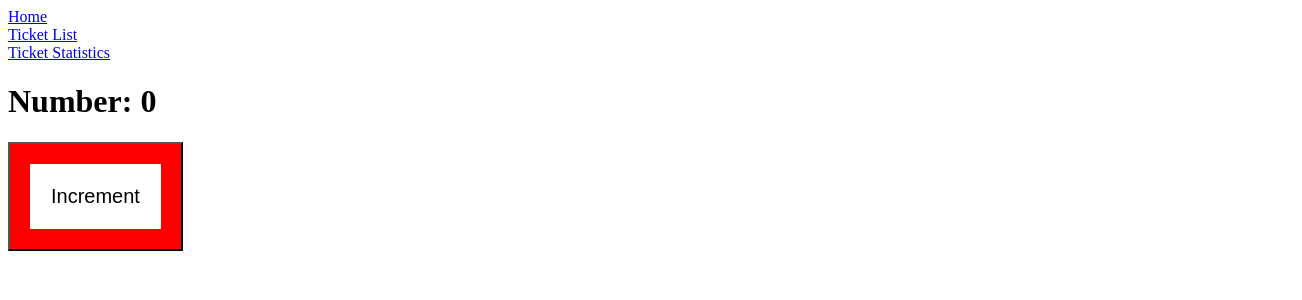
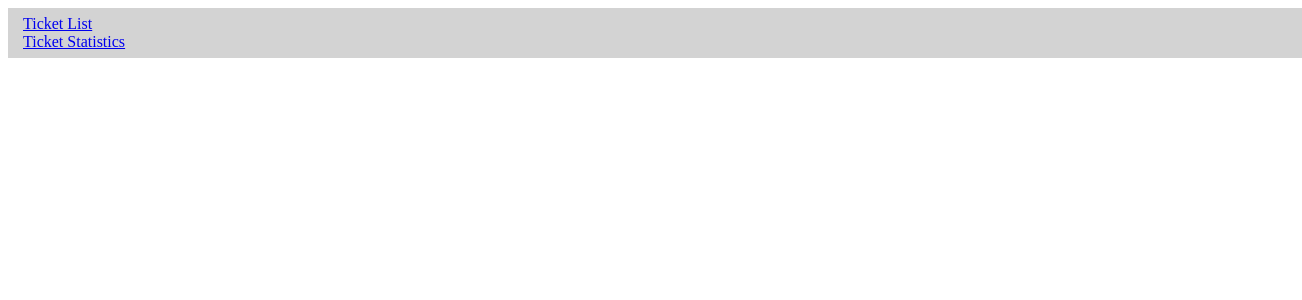
Before and after one commit to Aknar03/dashboard, a React app: page / in a window 1280 px wide. Shown: the top 300 px of the page, 1302 px wide, since content can reach past the window. Built offline with nearby package versions, Linux system fonts and the light colour scheme.

Commit message:
feat: add basic navigation chore: install Redux Toolkit, React Query and uuid

```diff
--- a/src/API/router/AppRouter.tsx
+++ b/src/API/router/AppRouter.tsx
@@ -8,7 +8,6 @@ import App from '../../components/App';
 // Компонент маршрутов
 const AppRoutes = () => (
     <Routes>
-        <Route path="/" element={<App />} />ы
         <Route
             path="ticketList"
             element={
--- a/src/components/App.module.scss
+++ /dev/null
@@ -1,11 +0,0 @@
-.button {
-    background-color: red;
-    padding: 20px;
-    span {
-        display: block;
-        background-color: white;
-        font-size: 20px;
-        padding: 20px;
-        border: 1px solid white;
-    }
-}
--- a/src/components/App.tsx
+++ b/src/components/App.tsx
@@ -1,25 +1,17 @@
 import { useState } from 'react'
 import * as classes from './App.module.scss';
-import { Link, Outlet } from 'react-router-dom';
+import { BrowserRouter } from 'react-router-dom';
+import Navbar from './UI/Navbar';
+import AppRoutes from '../API/router/AppRouter';
 
 const App = () => {
 
-    const [count, setCount] = useState<number>(0)
 
-    const increment = () => {
-        setCount(count + 1)
-    }
     return (
-        <div>
-            <Link to="/">Home</Link>
-            <br />
-            <Link to="/ticketList">Ticket List</Link>
-            <br />
-            <Link to="/ticketStats">Ticket Statistics</Link>
-            <h1>Number: {count}</h1>
-            <button className={classes.button} onClick={increment}><span>Increment</span></button>
-
-        </div>
+        <BrowserRouter>
+            <Navbar />
+            <AppRoutes />
+        </BrowserRouter>
     )
 }
 
--- /dev/null
+++ b/src/components/UI/Navbar.module.scss
@@ -0,0 +1,12 @@
+.navbar {
+    height: 50px;
+    width: 100%;
+    display: flex;
+    align-items: center;
+    padding: 0 15px;
+    background: lightgray;
+  }
+
+  .navbar__links {
+    margin-right:auto;
+  }
--- /dev/null
+++ b/src/components/UI/Navbar.tsx
@@ -0,0 +1,17 @@
+import React from 'react'
+import { Link } from 'react-router-dom'
+import * as classes from './Navbar.module.scss'
+
+const Navbar = () => {
+  return (
+    <nav className={classes.navbar}>
+        <div className={classes.navbar__links}>
+            <Link to="/ticketList">Ticket List</Link>
+            <br />
+            <Link to="/ticketStats">Ticket Statistics</Link>
+        </div>
+    </nav>
+  )
+}
+
+export default Navbar
--- a/src/index.tsx
+++ b/src/index.tsx
@@ -1,7 +1,7 @@
 import { createRoot } from 'react-dom/client';
 import { BrowserRouter } from 'react-router-dom';
-import AppRoutes from './API/router/AppRouter';
-
+import App from './components/App';
+import { StrictMode } from 'react';
 
 
 const root = document.getElementById('root');
@@ -14,7 +14,7 @@ const rootElement = createRoot(root);
 
 
 rootElement.render(
-    <BrowserRouter>
-        <AppRoutes />
-    </BrowserRouter>
+    <StrictMode>
+        <App />
+    </StrictMode>
 );
```
Also changed, not shown: package.json (+6 -1 lines), 1 other file (tests, documents, lock files or other folders).
